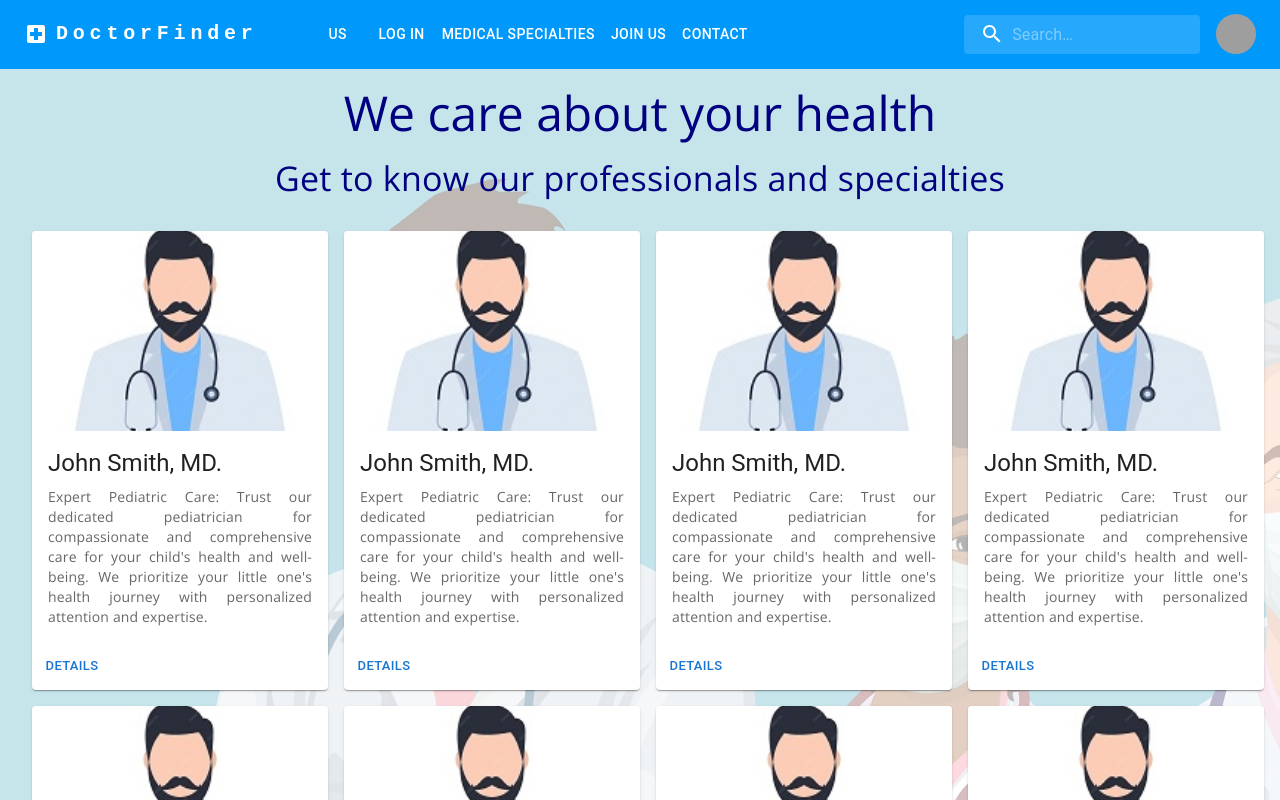
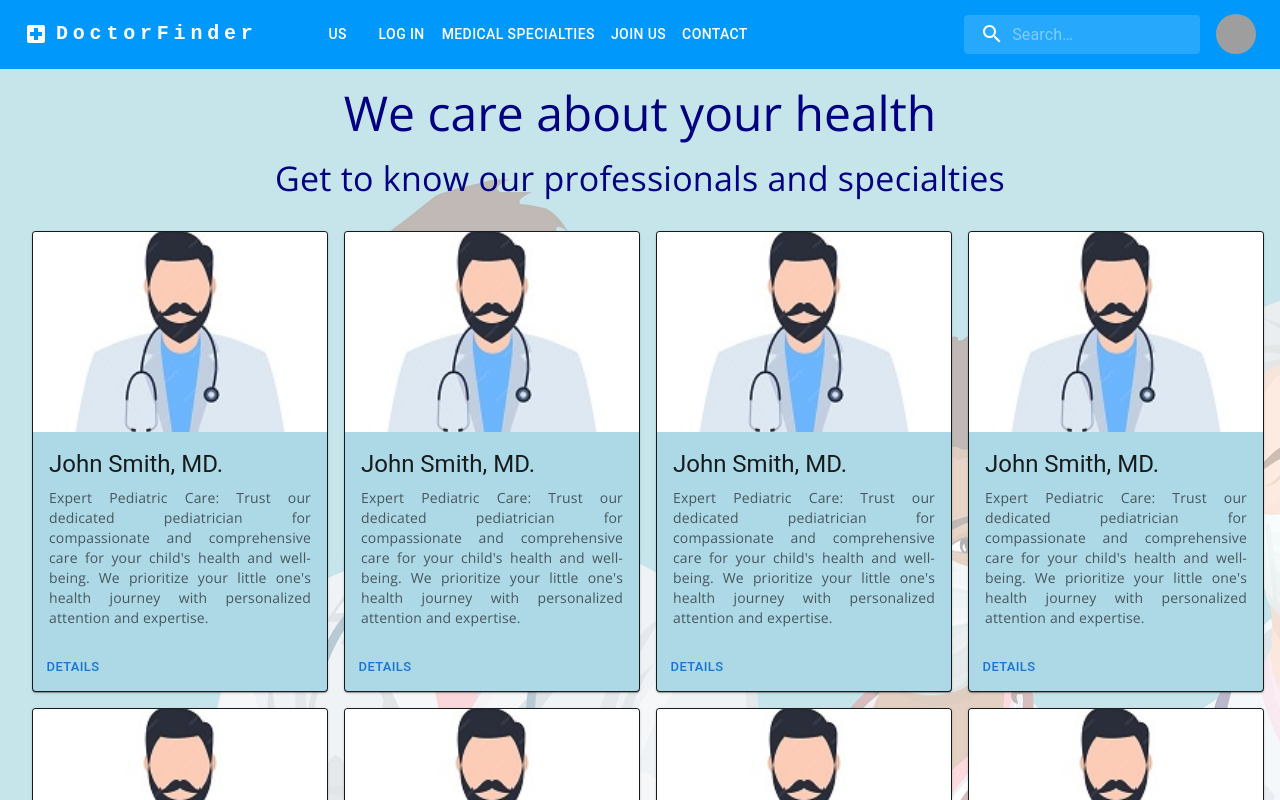
Before and after one commit to leoyasu/MH-MERN-Project, a React (Create React App) app: page /reservations in a window 1280 px wide. Shown: the top 800 px of the page. Built offline with nearby package versions, Linux system fonts and the light colour scheme; grey boxes are pictures that could not be loaded.

Commit message:
card styles

```diff
--- a/src/components/doctorCard.js
+++ b/src/components/doctorCard.js
@@ -10,7 +10,7 @@ import Typography from '@mui/material/Typography';
 function DoctorCard() {
     return (
         <>
-            <Card sx={{ maxWidth: 345 }}>
+            <Card sx={{ maxWidth: 345,  bgcolor: 'lightblue', border: 1 }}>
                 <CardMedia
                     component="img"
                     alt="avatar"
```
